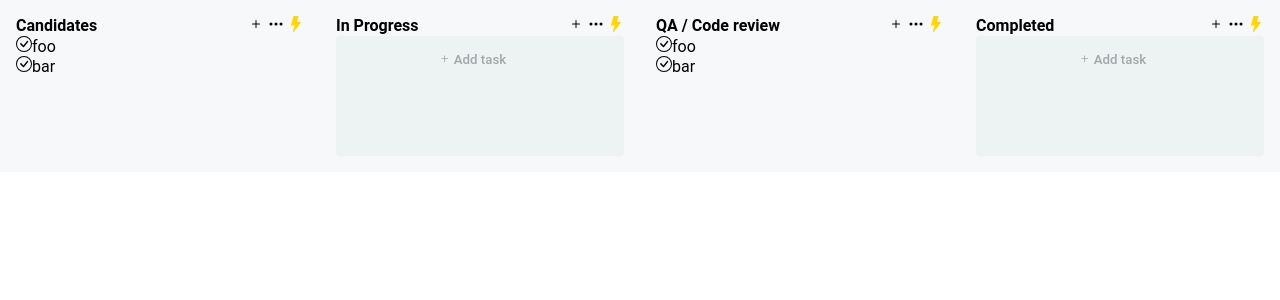
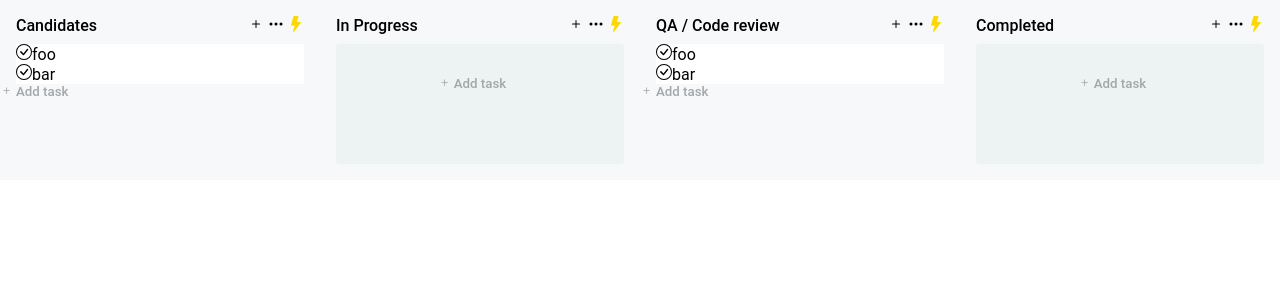
Before and after one commit to adamgajzlerowicz/tasks-app-demo, a React (Create React App) app: page / in a window 1280 px wide. Shown: the top 300 px of the page. Built offline with nearby package versions, Linux system fonts and the light colour scheme.

Commit message:
Refactored headings, added stack

```diff
--- a/src/design-system.ts
+++ b/src/design-system.ts
@@ -5,5 +5,6 @@ export const colors = {
     gold: 'gold',
     background: '#F7F8FA',
     background2: '#EDF2F3',
+    background3: '#fff',
     gray: "#A2A7AA"
 }
--- /dev/null
+++ b/src/kanban/components/addTaskButton.tsx
@@ -0,0 +1,21 @@
+import * as React from 'react'
+import styled from "styled-components";
+import {colors, mediumSize} from "../../design-system";
+import {BsPlus} from "react-icons/bs";
+
+const Heading = styled.h5`
+  color: ${colors.gray};
+  font-weight: 500;
+  display: flex;
+  position: relative;
+  align-content: center;
+`
+
+const PlusIcon = styled(BsPlus)`
+  position: absolute;
+  left: -${mediumSize}px;
+`
+
+export const AddTaskButton = () => {
+    return <Heading><PlusIcon /> Add task</Heading>
+}
--- a/src/kanban/components/emptyLane.tsx
+++ b/src/kanban/components/emptyLane.tsx
@@ -1,32 +1,20 @@
 import * as React from 'react'
-import {BsPlus} from "react-icons/bs";
 import styled from "styled-components";
 import {borderRadius, colors, mediumSize} from "../../design-system";
+import {AddTaskButton} from "./addTaskButton";
 
 const EmptyLaneContainer = styled.div`
   background-color: ${colors.background2};
-  padding-top: ${mediumSize}px;
+  padding-top: ${mediumSize * 2}px;
   min-height: 120px;
   display: flex;
   justify-content: center;
   border-radius: ${borderRadius}px;
 `
 
-const Heading = styled.h5`
-  color: ${colors.gray};
-  font-weight: 500;
-  display: flex;
-  position: relative;
-  align-content: center;
-`
-
-const PlusIcon = styled(BsPlus)`
-  position: absolute;
-  left: -${mediumSize}px;
-`
 
 export const EmptyLane = () => {
     return <EmptyLaneContainer>
-        <Heading><PlusIcon /> Add task</Heading>
+        <AddTaskButton />
     </EmptyLaneContainer>
 }
--- a/src/kanban/components/lane.tsx
+++ b/src/kanban/components/lane.tsx
@@ -3,12 +3,8 @@ import {LaneHeader} from "./laneHeader";
 import {BoardItem} from "../types";
 import {EmptyLane} from "./emptyLane";
 import {LaneItem} from "./laneItem";
-import styled from "styled-components";
-import {mediumSize} from "../../design-system";
-
-const LaneContainer = styled.div`
-  margin-top: ${mediumSize};
-`
+import {Stack} from "./stack";
+import {AddTaskButton} from "./addTaskButton";
 
 type Props = {
     items: Array<BoardItem>
@@ -16,12 +12,18 @@ type Props = {
 }
 
 export const Lane = ({title, items}: Props) => {
-    return <LaneContainer>
+    return <div>
         <LaneHeader title={title} />
+
+        <Stack/>
+
         {items.length ?
-            items.map((item, index) => <LaneItem item={item} key={index}/>)
+            <>
+                {items.map((item, index) => <LaneItem item={item} key={index}/> )}
+                <AddTaskButton />
+            </>
             : <EmptyLane />
         }
 
-    </LaneContainer>
+    </div>
 }
--- a/src/kanban/components/laneHeader.tsx
+++ b/src/kanban/components/laneHeader.tsx
@@ -12,13 +12,17 @@ const LaneHeaderActions = styled.div`
 
 `
 
+const Header = styled.h4`
+  font-weight: 500;
+`
+
 type Props = {
     title: string
 }
 
 export const LaneHeader = ({ title }: Props) => {
     return <LaneHeaderContainer>
-        <h4>{title}</h4>
+        <Header>{title}</Header>
         <LaneHeaderActions>
             <BsPlus /> <BsThreeDots /> <BsLightningFill fill={colors.gold}/>
         </LaneHeaderActions>
--- a/src/kanban/components/laneItem.tsx
+++ b/src/kanban/components/laneItem.tsx
@@ -1,14 +1,21 @@
 import * as React from 'react'
 import {BoardItem} from "../types";
 import {BsCheckCircle} from "react-icons/bs";
+import styled from "styled-components";
+import {borderRadius, colors} from "../../design-system";
+
+const LaneItemContainer = styled.div`
+   background-color: ${colors.background3};
+   border-radius: ${borderRadius};
+`
 
 type Props = {
    item: BoardItem
 }
 
 export const LaneItem = ({ item }: Props) => {
-   return <div>
+   return <LaneItemContainer>
       <BsCheckCircle />
       {item.title}
-   </div>
+   </LaneItemContainer>
 }
--- /dev/null
+++ b/src/kanban/components/stack.tsx
@@ -0,0 +1,7 @@
+import * as React from 'react'
+import styled from "styled-components";
+import {mediumSize} from "../../design-system";
+
+export const Stack = styled.div`
+  height: ${mediumSize/2}px;
+`
```
